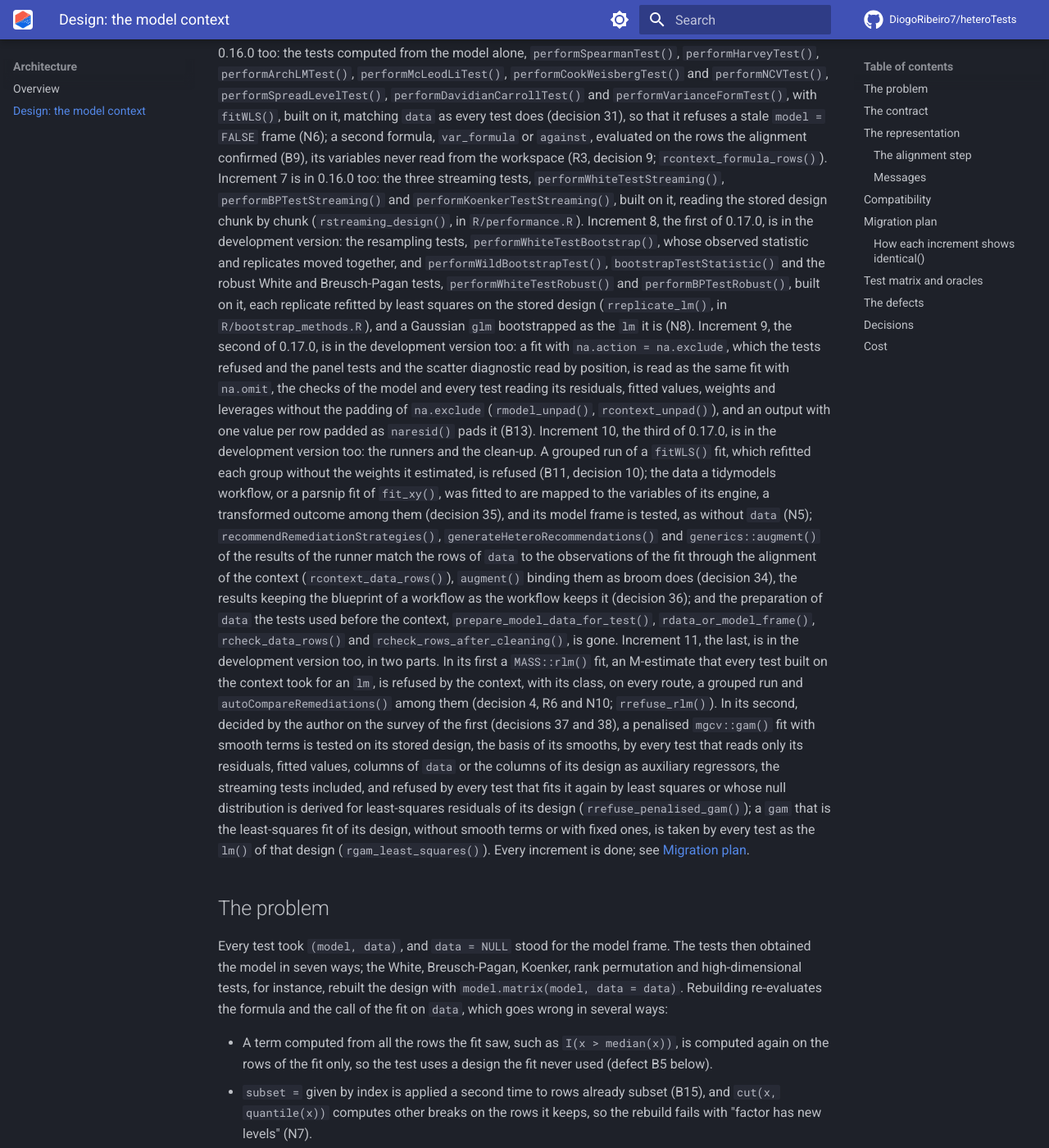
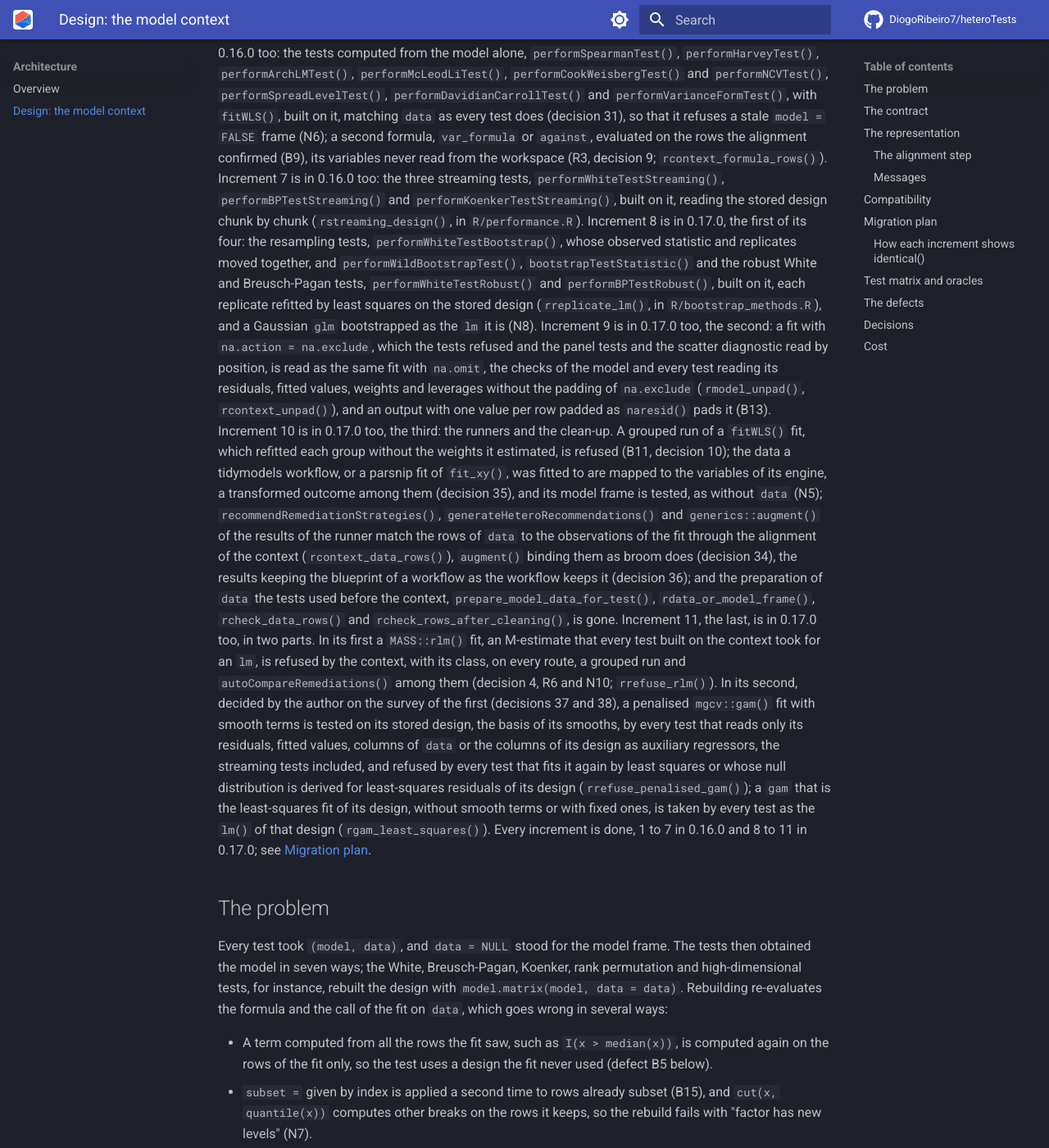
Before and after one commit to DiogoRibeiro7/heteroTests, an MkDocs documentation site: the page built from docs/design/model-context.md, in a window 1280 px wide and 1400 px high, scrolled down 822 px. Shown: the whole window at 82% size. Built offline with MkDocs 1.6.1 and Material for MkDocs 9.7.7, drawn with Linux system fonts in a browser that asks for light colours; comment, search, counter and statistics services are not loaded; some of the changed text lies outside the part shown.

Commit message:
Say on the design page that increments 8 to 11 are in 0.17.0, and point its two later steps to 0.18.0
The Status paragraph said increments 8 to 11 were in the development
version; it says they are in 0.17.0, and that 1 to 7 shipped in 0.16.0.
The follow-up of the alignment step points to its item under 0.18.0 in
ROADMAP.md (Left from step 1 of the model context), and the tolerance of
the replicates of step 8 to Left from steps 8 to 10 of the model context.

```diff
--- a/docs/design/model-context.md
+++ b/docs/design/model-context.md
@@ -52,21 +52,21 @@ from the workspace (R3, decision 9; `rcontext_formula_rows()`). Increment 7 is
 in 0.16.0 too: the three streaming tests, `performWhiteTestStreaming()`,
 `performBPTestStreaming()` and `performKoenkerTestStreaming()`, built on it,
 reading the stored design chunk by chunk (`rstreaming_design()`, in
-`R/performance.R`). Increment 8, the first of 0.17.0, is in the development
-version: the resampling tests, `performWhiteTestBootstrap()`, whose observed
+`R/performance.R`). Increment 8 is in 0.17.0, the first of its four: the
+resampling tests, `performWhiteTestBootstrap()`, whose observed
 statistic and replicates moved together, and `performWildBootstrapTest()`,
 `bootstrapTestStatistic()` and the robust White and Breusch-Pagan tests,
 `performWhiteTestRobust()` and `performBPTestRobust()`, built on it, each
 replicate refitted by least squares on the stored design
 (`rreplicate_lm()`, in `R/bootstrap_methods.R`), and a Gaussian `glm`
-bootstrapped as the `lm` it is (N8). Increment 9, the second of 0.17.0, is in
-the development version too: a fit with `na.action = na.exclude`, which the
+bootstrapped as the `lm` it is (N8). Increment 9 is in 0.17.0 too, the
+second: a fit with `na.action = na.exclude`, which the
 tests refused and the panel tests and the scatter diagnostic read by
 position, is read as the same fit with `na.omit`, the checks of the model and
 every test reading its residuals, fitted values, weights and leverages without
 the padding of `na.exclude` (`rmodel_unpad()`, `rcontext_unpad()`), and an
 output with one value per row padded as `naresid()` pads it (B13).
-Increment 10, the third of 0.17.0, is in the development version too: the
+Increment 10 is in 0.17.0 too, the third: the
 runners and the clean-up. A grouped run of a `fitWLS()` fit, which refitted
 each group without the weights it estimated, is refused (B11, decision 10);
 the data a tidymodels workflow, or a parsnip fit of `fit_xy()`, was fitted to
@@ -79,8 +79,8 @@ as broom does (decision 34), the results keeping the blueprint of a workflow
 as the workflow keeps it (decision 36); and the preparation of
 `data` the tests used before the context, `prepare_model_data_for_test()`,
 `rdata_or_model_frame()`, `rcheck_data_rows()` and
-`rcheck_rows_after_cleaning()`, is gone. Increment 11, the last, is in the
-development version too, in two parts. In its first a `MASS::rlm()` fit, an
+`rcheck_rows_after_cleaning()`, is gone. Increment 11, the last, is in
+0.17.0 too, in two parts. In its first a `MASS::rlm()` fit, an
 M-estimate that every test built on the context took for an `lm`, is refused
 by the context, with its class, on every route, a grouped run and
 `autoCompareRemediations()` among them (decision 4, R6 and N10;
@@ -93,8 +93,8 @@ by every test that fits it again by least squares or whose null distribution
 is derived for least-squares residuals of its design
 (`rrefuse_penalised_gam()`); a `gam` that is the least-squares fit of its
 design, without smooth terms or with fixed ones, is taken by every test as the
-`lm()` of that design (`rgam_least_squares()`). Every increment is done; see
-[Migration plan](#migration-plan).
+`lm()` of that design (`rgam_least_squares()`). Every increment is done, 1
+to 7 in 0.16.0 and 8 to 11 in 0.17.0; see [Migration plan](#migration-plan).
 
 ## The problem
 
@@ -343,7 +343,8 @@ removed it.
    every compared column.
 8. Extra variables are read as `data[[v]][ctx$rows]`.
 
-A follow-up of the review, recorded for a later step: try the rows in the
+A follow-up of the review, recorded under 0.18.0 in ROADMAP.md (*Left from
+step 1 of the model context*): try the rows in the
 order of the fit also when the rows picked by number fail the comparison and
 `data` has one row per observation, which would accept a fit to
 `d[order(x), ]` given that same data frame numbered again, and character row
@@ -1095,8 +1096,8 @@ For the functions built on the context in increment 8:
   tolerance of `lm()`, as the refits of the formula were, so such a fit is
   refused as an `lm` fitted with a smaller `tol` is, "`data` does not
   reproduce the fit". Refitting the replicates at the tolerance of the fit
-  would give both values, a change of value for the `lm`, left to a later step
-  (ROADMAP.md).
+  would give both values, a change of value for the `lm`, left to 0.18.0
+  (ROADMAP.md, *Left from steps 8 to 10 of the model context*).
 - **A new refusal outside the corpus.** `bootstrapTestStatistic()` matches
   `data` through the guard, which refuses data that lack a variable of the
   formula: a statistic of the caller's own that reads nothing from `data`, on a
```
